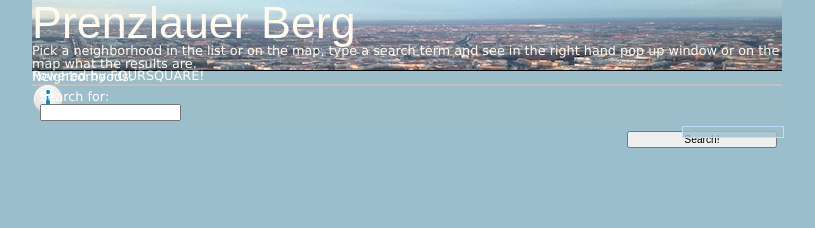
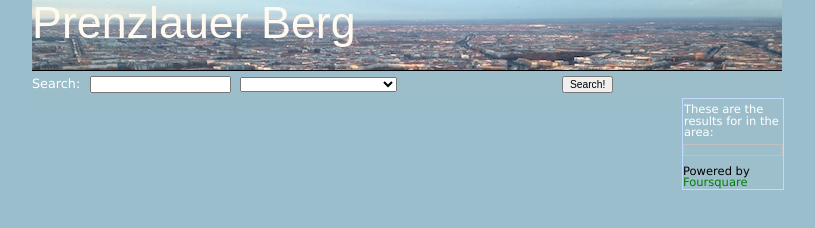
Before and after one commit to smaharba/neighbourhood_app, a website: page src/index.html in a window 1280 px wide. Shown: the whole page, without its empty margins (233-1048 px from the left). Drawn offline with nearby package versions, Linux system fonts and the light colour scheme; some packages are replaced by stand-ins of ours; no server answers; a script that the page names is missing; a web font is replaced by a local one.

Commit message:
rebuild UI

```diff
--- a/src/index.html
+++ b/src/index.html
@@ -11,35 +11,45 @@
 </head>
 
 <body>
-    <div id="content">
-        <header>
-            <p class="headerText">Prenzlauer Berg</p>
-            <p class="headerSubText"> Pick a neighborhood in the list or on the map, type a search term and see in the right hand pop up window or on the map what the results are. <br>Powered by FOURSQUARE!</p>
-            <p id="info"><img src="img/info-icon.png" alt="info icon"></p>
-        </header>
+    <header>
+        <div class="headerText" >Prenzlauer Berg</div>
+    </header>
 
-        <div id = "fieldset">
-            <form data-bind="submit: submit">
-                <p class="liHeader">Neighborhoods:</p>
-                <ul class="ulAreas"  data-bind = "foreach: poiList">
-                    <li class="liArea name" data-bind = "text: name, value: select, click: $parent.setPoi"></li>
-                </ul>
-                <div id="searchField">Search for: <input id="inputSearch"/></div>
-                <button id="submitButton" type="submit">Search!</button>
+	<div id="map-error"></div>
+
+    <div id="content" >
+        <div id="fieldset">
+            <form data-bind="submit: submit" class = "container">
+                <div id="selectArea" data-bind= "click: clearInfo">
+                    <span class="liHeader">Search:</span>
+                    <span id="searchField">
+                        <input data-bind="textInput: searchTerm">
+                    </span>
+                    <span>
+                        <select class="areaList" data-bind = "options: $root.myAreas, value: chosenArea, optionsText: 'areaName'"></select>
+                    </span>
+                </div>
+                <div id="submitButton">
+                    <button type="submit">Search!</button>
+                </div>
             </form>
         </div>
 
-        <div class="fsqr-container">
-            <p id="fsqr-header"></p>
-            <ul id="fsqr-articles" class="article-list"></ul>
+        <div class="fsqr-container" data-bind="visible: showRightHandList">
+            <p id="fsqr-header"></span>These are the results for <span class="standOut" data-bind="text: searchTerm()"></span> in the <span class="standOut"  data-bind="text: chosenArea().areaName"></span> area: <span class="fsqrFailText" data-bind = "text: fsqrFailText"></p>
+            <p id="fsqr-articles"></p>
+            <div data-bind = "visible: showResults">
+                <ul data-bind = "foreach: myPois">
+                    <li class = "poiList" data-bind = "text: poiName"></li>
+                </ul>
+            </div>
+            <p class="foursquareLink">Powered by <a href="https://foursquare.com/" title="This link will open in a new tab" target="_blank">Foursquare</a></p>
         </div>
+    </div><!-- content -->
+    <div id="map"></div>
 
-        <div id="map"></div>
-
-    </div>
 <script src="js/app.js"></script>
-<script async defer
-   src="https://maps.googleapis.com/maps/api/js?callback=initMap&key=AIzaSyAKnJEQh_lM8MqdoGhUdUzjQZwui6qI_l8&libraries=places,geometry,drawing&v=3">
+<script async defer src="https://maps.googleapis.com/maps/api/js?key=AIzaSyAKnJEQh_lM8MqdoGhUdUzjQZwui6qI_l8&libraries=places,geometry,drawing&v=3&callback=getAreas" onerror="googleError()">
 </script>
 </body>
 </html>
```
Also changed, not shown: build/index.html.
